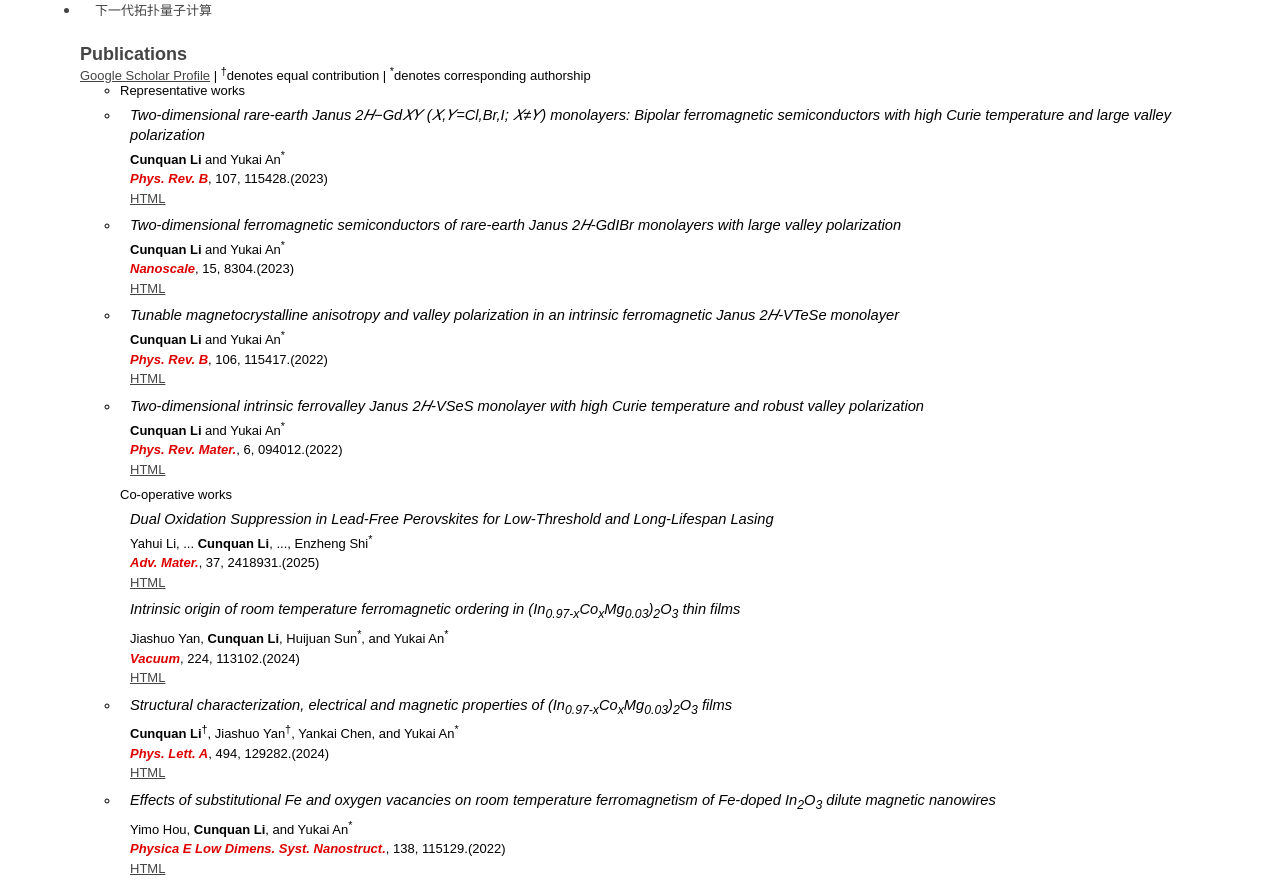
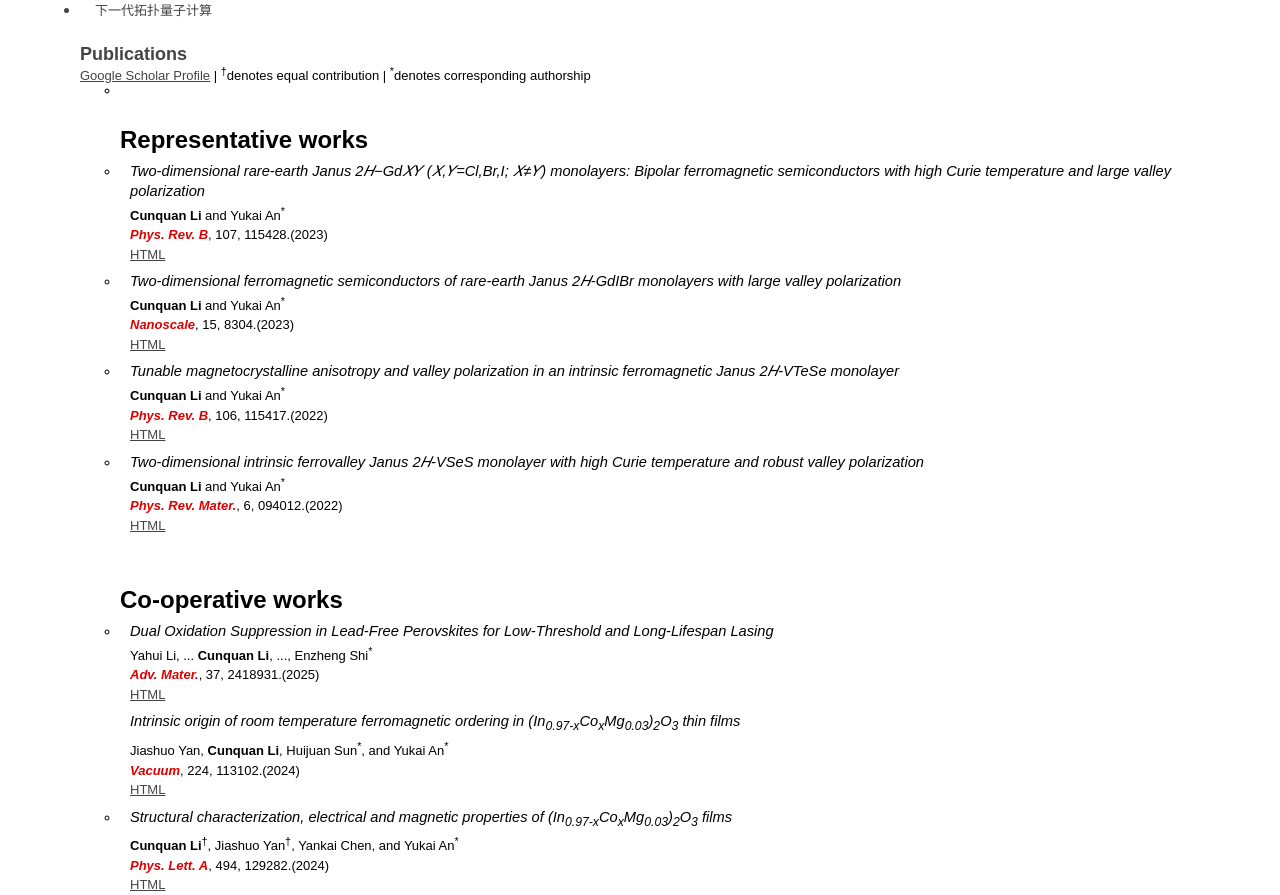
Before and after one commit to Nick12-hub/nick12-hub.github.io, a plain HTML site: page index.html in a window 1280 px wide. Shown: the part 600-1495 px from the top of the page. Drawn offline with Linux system fonts and the light colour scheme.

Commit message:
Update index.html

```diff
--- a/index.html
+++ b/index.html
@@ -65,7 +65,8 @@
 <sup>†</sup>denotes equal contribution | <sup>*</sup>denotes corresponding authorship <font color="#000000" face="Arial" size="2">
 <ul>
 <li>
-Representative works
+<br>
+<b><font face="Arial" size="5" ><br> Representative works </font></b>
 <li>
 <td style="border-style: none; border-width: medium;" valign="top" width="1108">
 <p style="margin-left: 10px; line-height: 150%; margin-top: 8px; margin-bottom: 8px;"><i><font face="Arial" style="font-size: 11pt">Two-dimensional rare-earth Janus 2⁢𝐻−Gd⁢𝑋⁢𝑌 (𝑋,𝑌=Cl,Br,I; 𝑋≠𝑌) monolayers: Bipolar ferromagnetic semiconductors with high Curie temperature and large valley polarization</font></i> <br>
@@ -97,9 +98,9 @@ Representative works
 <font face="Arial" size="2" color="#dd0000"><b><i>Phys. Rev. Mater.</i></b></font><font face="Arial" size="2">, 6, 094012.(2022)</font><br>
 <font face="Arial" size="2"><a href="https://journals.aps.org/prmaterials/abstract/10.1103/PhysRevMaterials.6.094012">HTML</font></a>
 </p></td>
-
-Co-operative works
-
+<br>
+<b><font face="Arial" size="5" ><br> Co-operative works </font></b>
+<li>
 <td style="border-style: none; border-width: medium;" valign="top" width="1108">
 <p style="margin-left: 10px; line-height: 150%; margin-top: 8px; margin-bottom: 8px;"><i><font face="Arial" style="font-size: 11pt">Dual Oxidation Suppression in Lead-Free Perovskites for Low-Threshold and Long-Lifespan Lasing</font></i> <br>
 <font color="#000000" face="Arial" size="2">Yahui Li, ... <b>Cunquan Li</b>, ..., Enzheng Shi<sup>*</sup></font><b><font color="#000000" face="Arial" size="2"><br></font></b>
@@ -130,11 +131,11 @@ Co-operative works
 <font face="Arial" size="2">
 <a href="https://www.sciencedirect.com/science/article/abs/pii/S1386947721004781">HTML</font></a>
 </p></td>
-
 </li>
 </ul>
 
 <b><font face="Arial" size="4"><br>Awards and Honors</font></b>
+<br>
 <ul>
 <li>
 <p style="line-height: 150%; margin-left: 15px; margin-top: 0pt; margin-bottom: 0pt;">
@@ -158,6 +159,7 @@ Co-operative works
 </ul>
 
 <b><font face="Arial" size="4"><br>Grants</font></b>
+<br>
 <ul>
 <li>
 <p style="line-height: 150%; margin-left: 15px; margin-top: 0pt; margin-bottom: 0pt;">
@@ -179,12 +181,15 @@ Co-operative works
 
 <b><font face="Arial" size="4"><br>The Half Marathon PB (2025)</font></b>
 <br>
+<br>
 <ul>
 <li>
 <p style="line-height: 150%; margin-left: 15px; margin-top: 0pt; margin-bottom: 0pt;">
 <font color="#444444" face="Arial" size="2">2025北京半程马拉松(A1): 1:26:56</font></p>
 
-
+<br>
+<br>
+<br>
 
 
 <a href="https://www.easycounter.com/">
```
